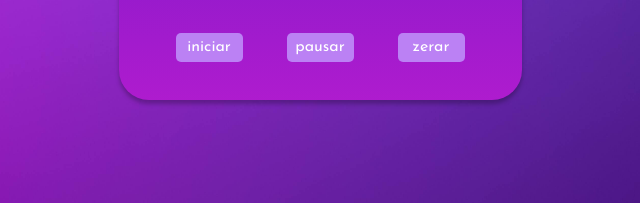
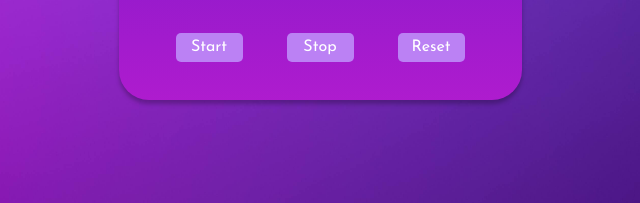
Before and after one commit to HenriqueCardosoo/timer.github.io, a plain HTML site: page index.html in a window 1280 px wide. Shown: the part 425-628 px from the top of the page, 320-960 px from the left. Drawn offline with Linux system fonts and the light colour scheme.

Commit message:
Update iniciar,pausar,zerar

```diff
--- a/index.html
+++ b/index.html
@@ -14,9 +14,9 @@
     <div class="relogio-centro">
       <p class="relogio">00:00:00</p>
       <p>
-        <button class="iniciar button">iniciar</button>
-        <button class="pausar button">pausar</button>
-        <button class="zerar button">zerar</button>
+        <button class="iniciar button">Start</button>
+        <button class="pausar button">Stop</button>
+        <button class="zerar button">Reset</button>
       </p>
     </div>
   </section>
```
